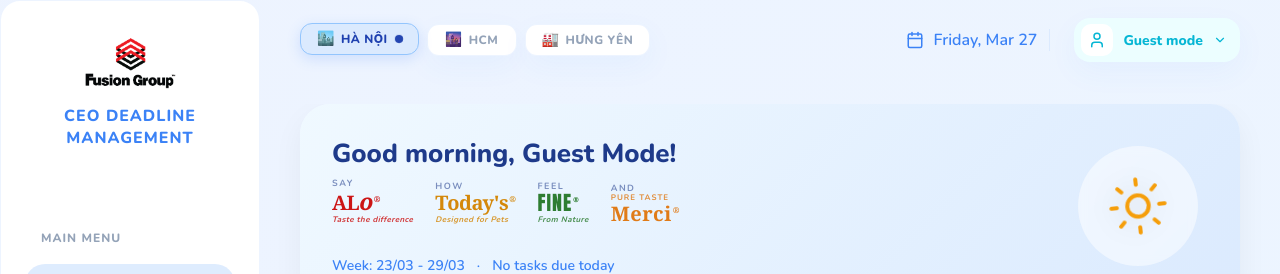
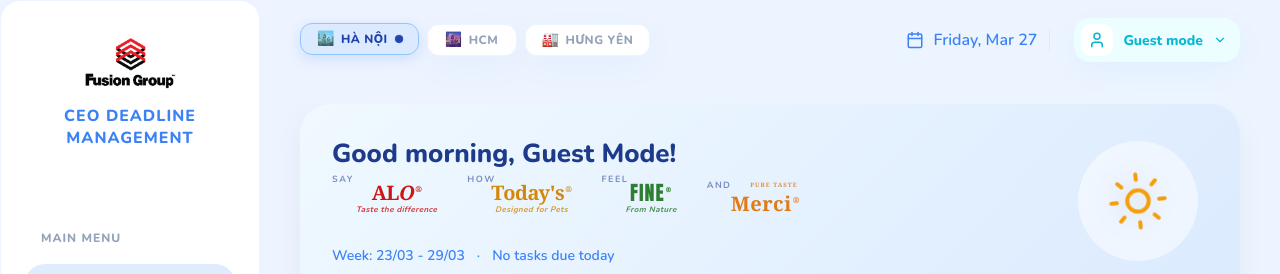
Before and after one commit to fusiongroup1010-bot/deadline-management-ceo, a React (Vite) app: page /#/login in a window 1280 px wide. Both pictures are taken after a click on the button "Continue as Guest". Shown: the top 274 px of the page. Built offline with nearby package versions, Linux system fonts and the light colour scheme; no server answers; the database is empty.

Commit message:
Redesign Brand Showcase to match physical sign layout

```diff
--- a/src/components/Dashboard.jsx
+++ b/src/components/Dashboard.jsx
@@ -108,20 +108,20 @@
             {greet.text}, {userName}!
           </h1>
           {/* Brand Showcase - replaces Current Sheet label */}
-          <div style={{ display: 'flex', alignItems: 'flex-end', gap: '22px', marginBottom: '32px', flexWrap: 'wrap' }}>
+          <div style={{ display: 'flex', alignItems: 'flex-end', gap: '30px', marginBottom: '32px', flexWrap: 'wrap' }}>
             {/* SAY ALo */}
-            <div style={{ display: 'flex', flexDirection: 'column', alignItems: 'flex-start', lineHeight: 1 }}>
-              <span style={{ fontSize: '9px', fontWeight: '700', color: greet.iconColor, letterSpacing: '1.5px', textTransform: 'uppercase', opacity: 0.55, marginBottom: '2px' }}>SAY</span>
+            <div style={{ display: 'flex', flexDirection: 'column', alignItems: 'center', lineHeight: 1, position: 'relative', paddingLeft: '24px', paddingTop: '4px' }}>
+              <span style={{ position: 'absolute', top: '-4px', left: 0, fontSize: '9px', fontWeight: '700', color: greet.iconColor, letterSpacing: '1.5px', textTransform: 'uppercase', opacity: 0.55 }}>SAY</span>
               <span style={{ fontSize: '20px', fontWeight: '900', color: '#cc1515', fontFamily: 'Georgia, serif', letterSpacing: '-0.5px', lineHeight: 1 }}>
-                AL<span style={{ fontSize: '23px', fontStyle: 'italic' }}>o</span>
+                AL<span style={{ fontStyle: 'italic' }}>O</span>
                 <span style={{ fontSize: '8px', fontWeight: '700', color: '#cc1515', verticalAlign: 'super', marginLeft: '1px' }}>®</span>
               </span>
               <span style={{ fontSize: '8px', fontWeight: '700', color: '#cc1515', letterSpacing: '0.4px', fontStyle: 'italic', marginTop: '3px', opacity: 0.85 }}>Taste the difference</span>
             </div>
 
             {/* HOW Today's */}
-            <div style={{ display: 'flex', flexDirection: 'column', alignItems: 'flex-start', lineHeight: 1 }}>
-              <span style={{ fontSize: '9px', fontWeight: '700', color: greet.iconColor, letterSpacing: '1.5px', textTransform: 'uppercase', opacity: 0.55, marginBottom: '2px' }}>HOW</span>
+            <div style={{ display: 'flex', flexDirection: 'column', alignItems: 'center', lineHeight: 1, position: 'relative', paddingLeft: '24px', paddingTop: '4px' }}>
+              <span style={{ position: 'absolute', top: '-4px', left: 0, fontSize: '9px', fontWeight: '700', color: greet.iconColor, letterSpacing: '1.5px', textTransform: 'uppercase', opacity: 0.55 }}>HOW</span>
               <span style={{ fontSize: '20px', fontWeight: '800', color: '#d4880a', fontFamily: 'Georgia, serif', letterSpacing: '-0.5px', lineHeight: 1 }}>
                 Today<span style={{ color: '#d4880a' }}>'</span>s
                 <span style={{ fontSize: '8px', fontWeight: '700', color: '#d4880a', verticalAlign: 'super', marginLeft: '1px' }}>®</span>
@@ -130,8 +130,8 @@
             </div>
 
             {/* FEEL FINE */}
-            <div style={{ display: 'flex', flexDirection: 'column', alignItems: 'flex-start', lineHeight: 1 }}>
-              <span style={{ fontSize: '9px', fontWeight: '700', color: greet.iconColor, letterSpacing: '1.5px', textTransform: 'uppercase', opacity: 0.55, marginBottom: '2px' }}>FEEL</span>
+            <div style={{ display: 'flex', flexDirection: 'column', alignItems: 'center', lineHeight: 1, position: 'relative', paddingLeft: '24px', paddingTop: '4px' }}>
+              <span style={{ position: 'absolute', top: '-4px', left: 0, fontSize: '9px', fontWeight: '700', color: greet.iconColor, letterSpacing: '1.5px', textTransform: 'uppercase', opacity: 0.55 }}>FEEL</span>
               <span style={{ fontSize: '20px', fontWeight: '900', color: '#2e7d32', fontFamily: 'Impact, Arial Black, sans-serif', letterSpacing: '1px', lineHeight: 1 }}>
                 FINE
                 <span style={{ fontSize: '8px', fontWeight: '700', color: '#2e7d32', verticalAlign: 'super', marginLeft: '1px' }}>®</span>
@@ -139,12 +139,15 @@
               <span style={{ fontSize: '8px', fontWeight: '700', color: '#2e7d32', letterSpacing: '0.4px', fontStyle: 'italic', marginTop: '3px', opacity: 0.85 }}>From Nature</span>
             </div>
 
-            {/* AND Merci — "Pure taste" sits ABOVE the brand name */}
-            <div style={{ display: 'flex', flexDirection: 'column', alignItems: 'flex-start', lineHeight: 1 }}>
-              <span style={{ fontSize: '9px', fontWeight: '700', color: greet.iconColor, letterSpacing: '1.5px', textTransform: 'uppercase', opacity: 0.55, marginBottom: '1px' }}>AND</span>
-              <span style={{ fontSize: '8px', fontWeight: '700', color: '#e07b18', letterSpacing: '1px', textTransform: 'uppercase', opacity: 0.85, marginBottom: '2px' }}>Pure taste</span>
-              <span style={{ fontSize: '20px', fontWeight: '800', color: '#e07b18', fontFamily: 'Georgia, serif', letterSpacing: '0.5px', lineHeight: 1 }}>
-                Merci
+            {/* AND Merci — PURE TASTE over 'erci' */}
+            <div style={{ display: 'flex', flexDirection: 'column', alignItems: 'center', lineHeight: 1, position: 'relative', paddingLeft: '24px', paddingTop: '4px' }}>
+              <span style={{ position: 'absolute', top: '-4px', left: 0, fontSize: '9px', fontWeight: '700', color: greet.iconColor, letterSpacing: '1.5px', textTransform: 'uppercase', opacity: 0.55 }}>AND</span>
+              <span style={{ fontSize: '20px', fontWeight: '800', color: '#e07b18', fontFamily: 'Georgia, serif', letterSpacing: '0.5px', lineHeight: 1, marginTop: '5px' }}>
+                M
+                <span style={{ position: 'relative' }}>
+                  <span style={{ position: 'absolute', bottom: '100%', left: 0, fontSize: '6px', fontWeight: '700', color: '#e07b18', letterSpacing: '1px', textTransform: 'uppercase', whiteSpace: 'nowrap', marginBottom: '2px', opacity: 0.85 }}>PURE TASTE</span>
+                  erci
+                </span>
                 <span style={{ fontSize: '8px', fontWeight: '700', color: '#e07b18', verticalAlign: 'super', marginLeft: '1px' }}>®</span>
               </span>
             </div>
```
